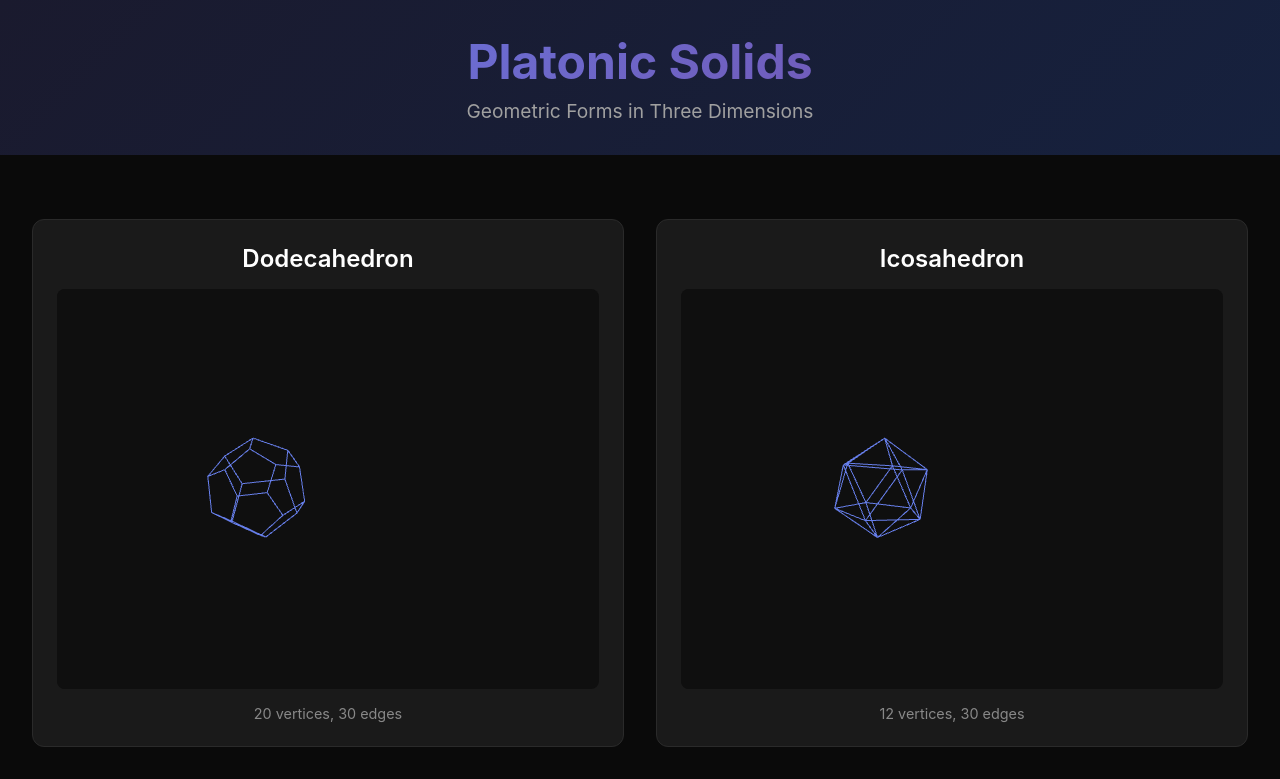
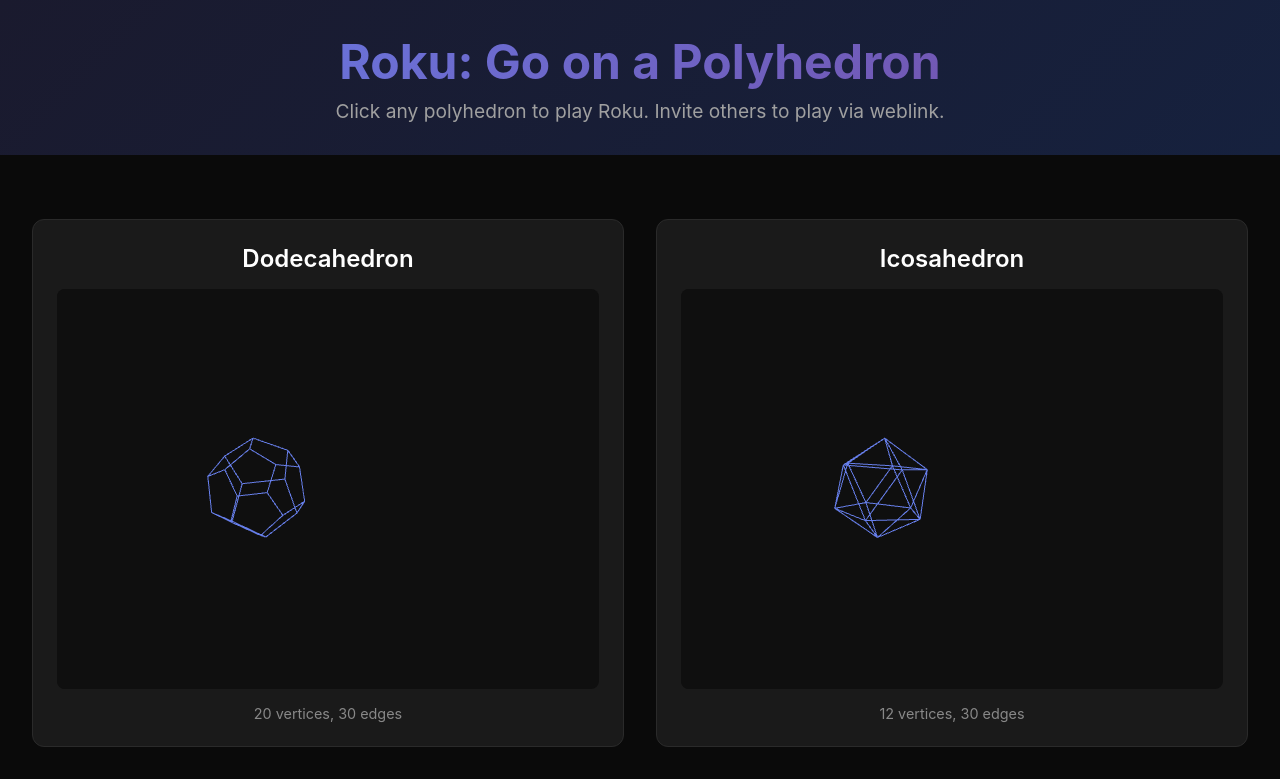
Before and after one commit to JnBrymn/roku, a Next.js app: page / in a window 1280 px wide. Shown: the top 779 px of the page. Built offline with nearby package versions, Linux system fonts and the light colour scheme.

Commit message:
better homescreen

```diff
--- a/app/page.tsx
+++ b/app/page.tsx
@@ -44,8 +44,8 @@ export default function Home() {
   return (
     <>
       <header>
-        <h1>Platonic Solids</h1>
-        <p className="subtitle">Geometric Forms in Three Dimensions</p>
+        <h1>Roku: Go on a Polyhedron</h1>
+        <p className="subtitle">Click any polyhedron to play Roku. Invite others to play via weblink.</p>
       </header>
 
       <div className="container">
```
